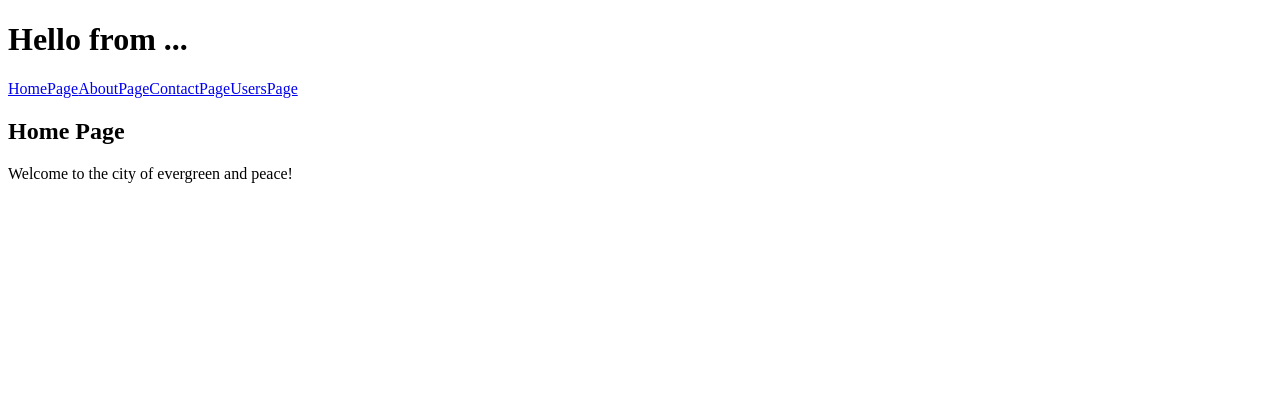
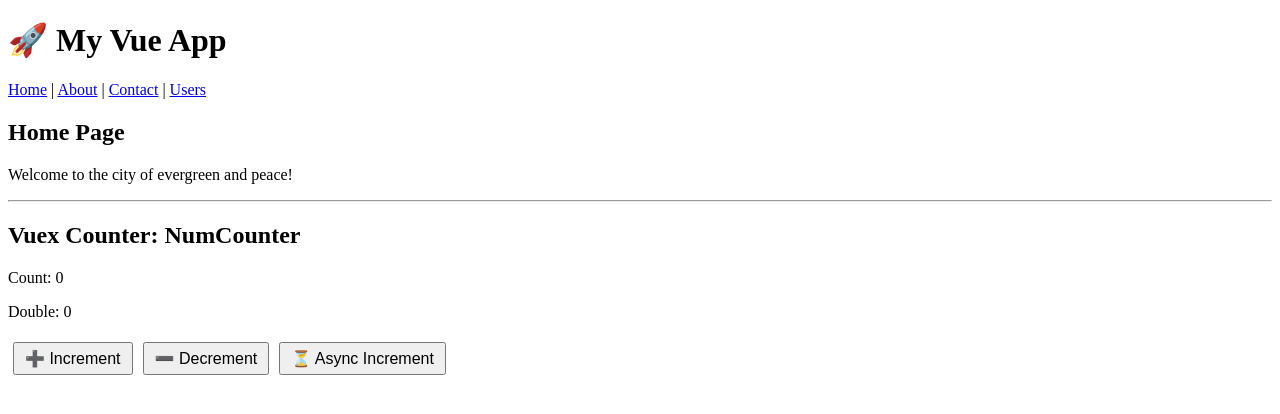
Before and after one commit to Bishal-code0731/Internship-Vue, a Vue app: page / in a window 1280 px wide. Shown: the top 414 px of the page. Built offline with nearby package versions, Linux system fonts and the light colour scheme.

Commit message:
add all the data

```diff
--- a/package.json
+++ b/package.json
@@ -10,7 +10,8 @@
   "dependencies": {
     "core-js": "^3.8.3",
     "vue": "^3.2.13",
-    "vue-router": "^4.5.1"
+    "vue-router": "^4.5.1",
+    "vuex": "^4.0.2"
   },
   "devDependencies": {
     "@babel/core": "^7.12.16",
--- a/src/App.vue
+++ b/src/App.vue
@@ -1,16 +1,30 @@
 <template>
-  <div>
-    <h1> Hello from ...</h1>
+  <div id="app">
+    <h1>🚀 My Vue App</h1>
 
-    <!-- Navigation Links -->
+    <!-- Navigation -->
     <nav>
-        <router-link to="/">HomePage</router-link>
-        <router-link to="/about">AboutPage</router-link>
-        <router-link to="/contact">ContactPage</router-link>
-        <router-link to="/users">UsersPage</router-link>
+      <router-link to="/">Home</router-link> |
+      <router-link to="/about">About</router-link> |
+      <router-link to="/contact">Contact</router-link> |
+      <router-link to="/users">Users</router-link>
     </nav>
 
-     <!-- Routed Components Render Here -->
+    <!-- Router Content -->
     <router-view />
+
+    <hr />
+
+    <!-- Vuex Counter -->
+    <NumCounter />
   </div>
 </template>
+
+<script>
+import NumCounter from './components/NumCounter.vue'
+
+export default {
+  name: 'App',
+  components: { NumCounter }
+}
+</script>
--- /dev/null
+++ b/src/components/NumCounter.vue
@@ -0,0 +1,35 @@
+<template>
+  <div>
+    <h2>Vuex Counter: NumCounter</h2>
+    <p>Count: {{ count }}</p>
+    <p>Double: {{ doubleCount }}</p>
+
+    <button @click="increment">➕ Increment</button>
+    <button @click="decrement">➖ Decrement</button>
+    <button @click="asyncIncrement">⏳ Async Increment</button>
+  </div>
+</template>
+
+<script>
+import { mapState, mapGetters, mapMutations, mapActions } from 'vuex'
+
+export default {
+  name: 'NumCounter',
+  computed: {
+    ...mapState(['count']),
+    ...mapGetters(['doubleCount'])
+  },
+  methods: {
+    ...mapMutations(['increment', 'decrement']),
+    ...mapActions(['asyncIncrement'])
+  }
+}
+</script>
+
+<style scoped>
+button {
+  margin: 5px;
+  padding: 5px 10px;
+  font-size: 16px;
+}
+</style>
--- a/src/main.js
+++ b/src/main.js
@@ -1,10 +1,13 @@
 import {createApp} from 'vue'
 import App from './App.vue'
 import router from './router'
+import store from './store'
+
 
 
 const app = createApp(App)
 
 app.use(router)  // this enables router
+app.use(store)   // this enables vuex store
 
 app.mount('#app')
--- /dev/null
+++ b/src/store/index.js
@@ -0,0 +1,31 @@
+import { createStore } from 'vuex'
+
+const store = createStore({
+  state() {
+    return {
+      count: 0
+    }
+  },
+  mutations: {
+    increment(state) {
+      state.count++
+    },
+    decrement(state) {
+      state.count--
+    }
+  },
+  actions: {
+    asyncIncrement({ commit }) {
+      setTimeout(() => {
+        commit('increment')
+      }, 1000)
+    }
+  },
+  getters: {
+    doubleCount(state) {
+      return state.count * 2
+    }
+  }
+})
+
+export default store
```
Also changed, not shown: src/router/index.js (+16 -18 lines), 1 other file (tests, documents, lock files or other folders).
